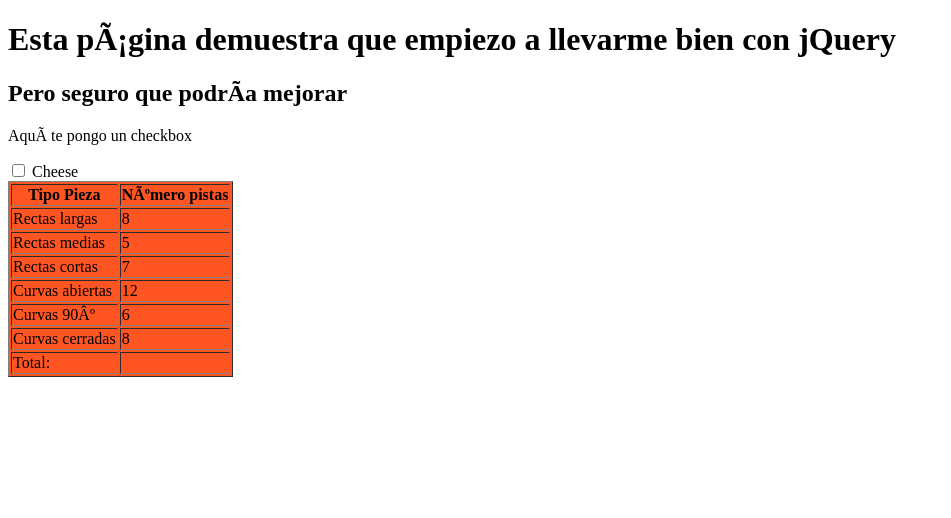
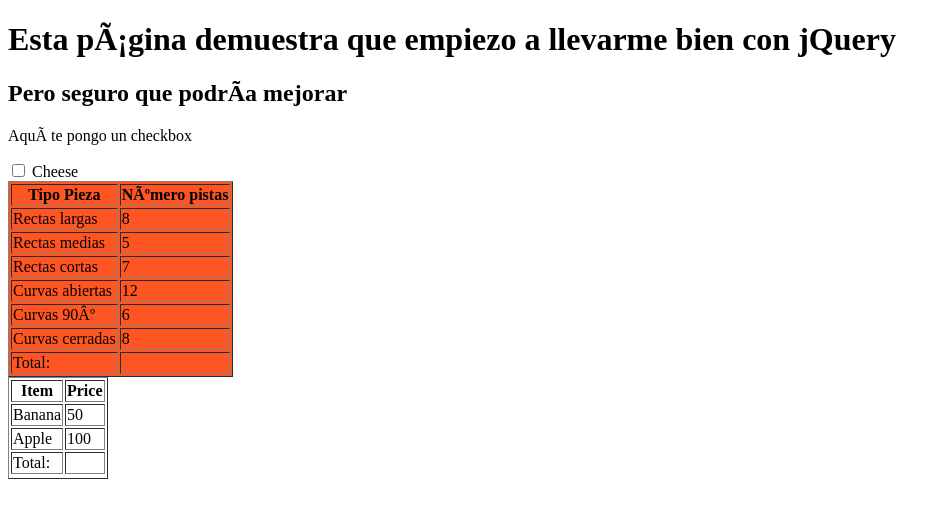
Before and after one commit to quiqueplegue/quiqueplegue.github.io, a plain HTML site: page index.html in a window 1280 px wide. Shown: the whole page, without its empty margins (0-951 px from the left). Drawn offline with nearby package versions, Linux system fonts and the light colour scheme.

Commit message:
sigo probando2

```diff
--- a/index.html
+++ b/index.html
@@ -35,5 +35,37 @@
 	});
 	</script>
 
+	<table border="1" id="myTable">
+	<thead>
+	<tr>
+	<th>Item</th>
+	<th>Price</th>
+	</tr>
+	</thead>
+	<tbody>
+	<tr>
+	<td>Banana</td>
+	<td class ="price">50</td>
+	</tr>
+	<tr>
+	 <td>Apple</td>
+	 <td class ="price">100</td>
+	</tr>
+	</tbody>
+	<tfoot>
+		<tr class="summary">
+		    <td>Total:</td>
+		    <td></td>
+		<tr>
+	</tfoot>
+	</table>
+
+	<script type='text/javascript'>
+	$(function(){
+		$('#myTable').sumtr({sumCells : '.price'} );
+	});
+	</script>
+
+
 </body>
 </html>
```
